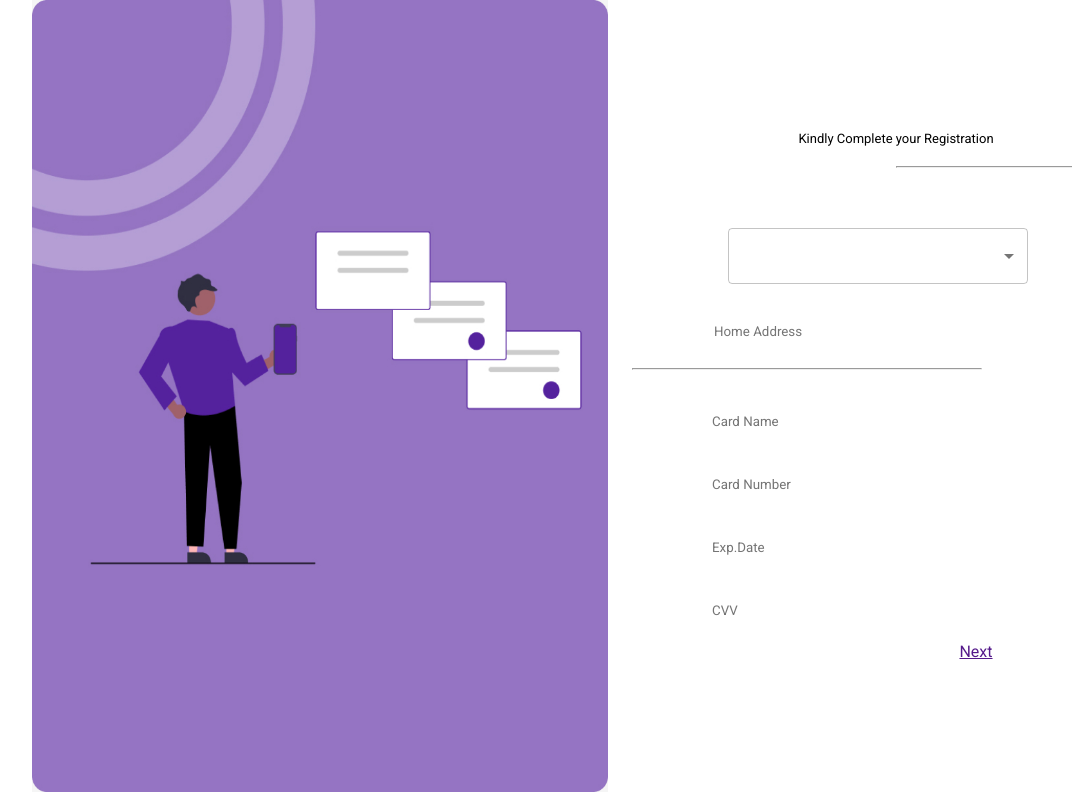
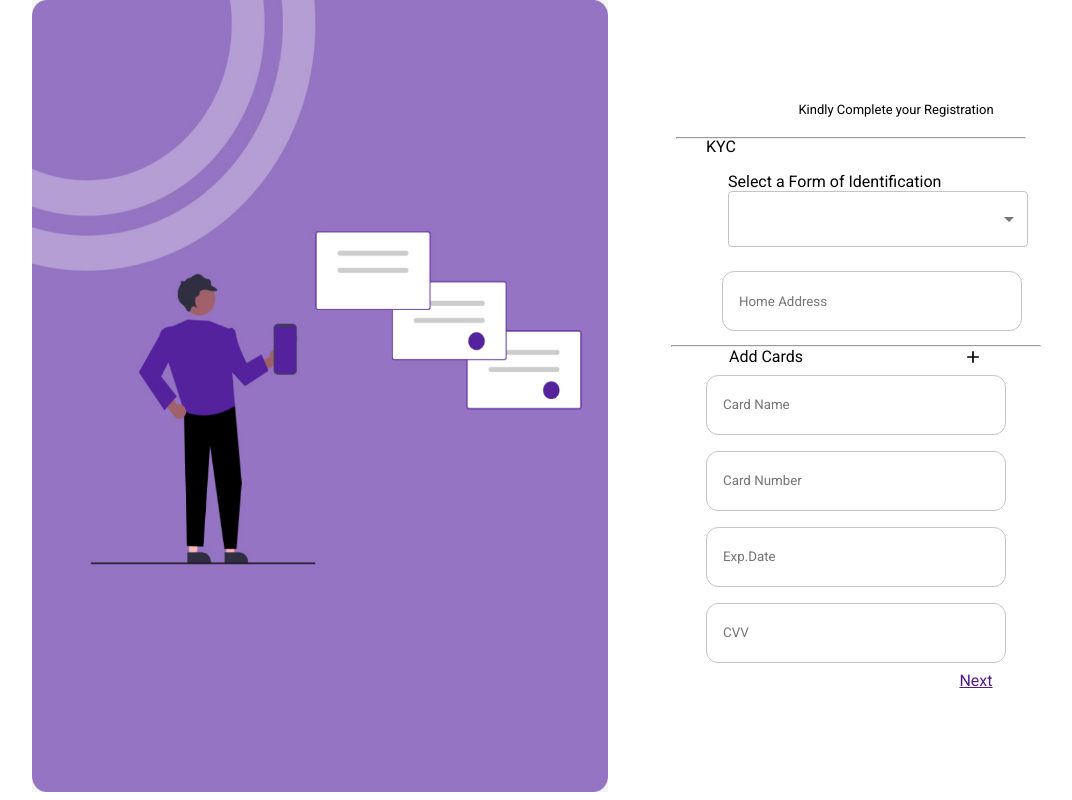
Before and after one commit to Longlasting1805/new-wallet, a React (Create React App) app: page /completeregistration in a window 1280 px wide. Shown: the whole page, without its empty margins (32-1104 px from the left). Built offline with nearby package versions, Linux system fonts and the light colour scheme.

Commit message:
registration

```diff
--- a/src/App.css
+++ b/src/App.css
@@ -279,16 +279,21 @@ button{
 }
 
 .kyc{
-  margin-right: 400px;
-  margin-bottom: -0rem;
+  margin-right: 350px;
+  margin-bottom: 1rem;
+  color: #000;
 }
 
 .homeaddress{
   width: 300px;
-  display: flex;
-  justify-content: flex-start;
-  margin-left: -6rem;
-  align-items: center;
+  height: 60px;
+  flex-shrink: 0;
+  border-radius: 12.089px;
+  border: 1.511px solid #C4C4C4;
+  background: #FFF;
+  margin-left: -3rem;
+
+
 }
 
 .select-class{
@@ -296,7 +301,9 @@ button{
   justify-content: flex-start;
   align-items: center;
   margin-left: 5rem;
-  margin-bottom: -1rem;
+  margin-bottom: -2rem;
+  color: #000;
+  font-size: 10;
 
 }
 
@@ -315,8 +322,50 @@ button{
   align-items: center;
 
 }
+
+.cardname{
+  width: 300px;
+  height: 60px;
+  flex-shrink: 0;
+  border-radius: 12.089px;
+  border: 1.511px solid #C4C4C4;
+  background: #FFF;
+  margin-left: -3rem;
+}
+
+.cardnumber{
+  width: 300px;
+  height: 60px;
+  flex-shrink: 0;
+  border-radius: 12.089px;
+  border: 1.511px solid #C4C4C4;
+  background: #FFF;
+  margin-left: -3rem;
+}
+
+.expdate{
+  width: 300px;
+  height: 60px;
+  flex-shrink: 0;
+  border-radius: 12.089px;
+  border: 1.511px solid #C4C4C4;
+  background: #FFF;
+  margin-left: -3rem;
+}
+
+.cvv{
+  width: 300px;
+  height: 60px;
+  flex-shrink: 0;
+  border-radius: 12.089px;
+  border: 1.511px solid #C4C4C4;
+  background: #FFF;
+  margin-left: -3rem;
+}
+
 .p-tag{
-  margin-left: -9rem;
+  margin-left: -5rem;
+  color: #000;
 }
 
 .plus{
@@ -324,8 +373,11 @@ button{
 }
 
 .carding{
-  margin-right: 100px;
+  margin-left: -2rem;
+  width: 300px;
+
 }
+
 input{
   width: 300px;
 }
@@ -379,19 +431,23 @@ input{
 }
 
 .line{
-  margin-bottom: 3%;
-  margin-right: -300px;
+  margin-bottom: -3%;
+  margin-right: 90px;
+  /* text-align: left; */
+  width: 350px;
+  color: #6a0bde;
 
 }
 
 .line-div{
-   margin-bottom: 1%;
+
 }
 
 .lining{
-  width: 350px;
+  width: 370px;
   margin-top: 1%;
-  margin-right: 31%;
+  margin-right: 80px;
+  color: #6b14d5;
 }
 
 .login-btn{
--- a/src/Completeregistration.jsx
+++ b/src/Completeregistration.jsx
@@ -39,7 +39,7 @@ export const Completeregistration = (props) => {
         </div>
 
 
-        <div className="select-identification">
+       <div className="select-identification">
         <div className="kindly">
             <p>Kindly Complete your Registration</p>
 
@@ -77,18 +77,18 @@ export const Completeregistration = (props) => {
             <hr className="lining"></hr>
         <div className="cards">
             <p className="p-tag"> Add Cards</p>
-            <BiPlus size={20} style={{marginLeft: "10rem", cursor: "pointer"}}/>
+            <BiPlus size={20} style={{marginLeft: "10rem", cursor: "pointer", color: "#000"}}/>
         </div>
 
             <div className="carding">
-                <input className="Cardname" value={cardname}  onChange={(e) => setCardName(e.target.value)} placeholder="Card Name"/>
-                <input className="Cardnumber" value={cardnumber}  onChange={(e) => setCardNumber(e.target.value)} placeholder="Card Number"/>
-                <input className="Expdate" value={expdate}  onChange={(e) => setExpDate(e.target.value)} placeholder="Exp.Date"/>
+                <input className="cardname" value={cardname}  onChange={(e) => setCardName(e.target.value)} placeholder="Card Name"/>
+                <input className="cardnumber" value={cardnumber}  onChange={(e) => setCardNumber(e.target.value)} placeholder="Card Number"/>
+                <input className="expdate" value={expdate}  onChange={(e) => setExpDate(e.target.value)} placeholder="Exp.Date"/>
                 <input className="cvv" value={cvv}  onChange={(e) => setCvv(e.target.value)} placeholder="CVV"/>
             </div>
             <a href="" onClick={() => navigate('/moredetails')} className="next" >Next</a>
 
-        </div>
+      </div>
 
     </div>
     )
```
